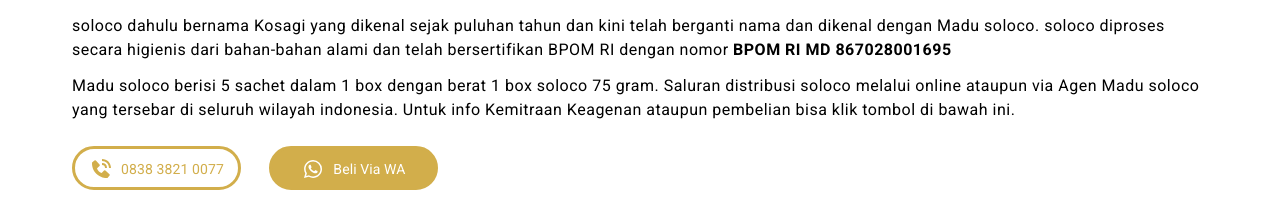
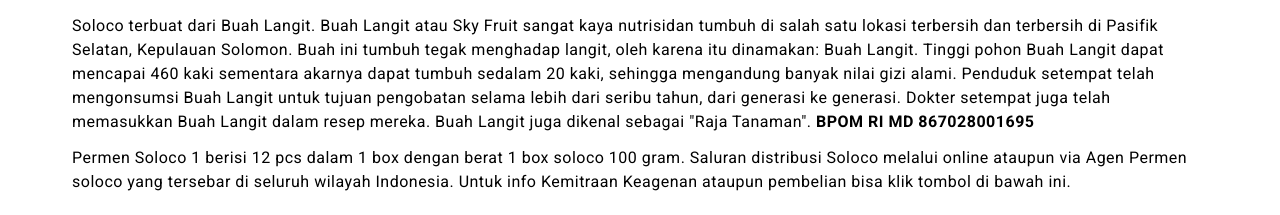
Before and after one commit to Blogereum/soloco, a plain HTML site: page index.html in a window 1280 px wide. Shown: the part 2228-2443 px from the top of the page. Drawn offline with Linux system fonts and the light colour scheme.

Commit message:
deskripsi produk
deskripsi produk

```diff
--- a/index.html
+++ b/index.html
@@ -372,13 +372,11 @@
                         allow="accelerometer; autoplay; clipboard-write; encrypted-media; gyroscope; picture-in-picture; web-share"
                         allowfullscreen></iframe></article>
                 <p class="" title="madu soloco">
-                    soloco dahulu bernama Kosagi yang dikenal sejak puluhan tahun dan kini telah berganti nama dan
-                    dikenal dengan Madu soloco. soloco diproses secara higienis dari bahan-bahan alami dan telah
-                    bersertifikan BPOM RI dengan nomor <b title="nomor BPOM soloco">BPOM RI MD 867028001695</b>
+                    Soloco terbuat dari Buah Langit. Buah Langit atau Sky Fruit sangat kaya nutrisidan tumbuh di salah satu lokasi terbersih dan terbersih di Pasifik Selatan, Kepulauan Solomon. Buah ini tumbuh tegak menghadap langit, oleh karena itu dinamakan: Buah Langit. Tinggi pohon Buah Langit dapat mencapai 460 kaki sementara akarnya dapat tumbuh sedalam 20 kaki, sehingga mengandung banyak nilai gizi alami. Penduduk setempat telah mengonsumsi Buah Langit untuk tujuan pengobatan selama lebih dari seribu tahun, dari generasi ke generasi. Dokter setempat juga telah memasukkan Buah Langit dalam resep mereka. Buah Langit juga dikenal sebagai "Raja Tanaman". <b title="nomor BPOM soloco">BPOM RI MD 867028001695</b>
                 </p>
                 <p class="agen-soloco" title="agen soloco">
-                    Madu soloco berisi 5 sachet dalam 1 box dengan berat 1 box soloco 75 gram. Saluran distribusi soloco
-                    melalui online ataupun via Agen Madu soloco yang tersebar di seluruh wilayah indonesia. Untuk info
+                    Permen Soloco 1 berisi 12 pcs dalam 1 box dengan berat 1 box soloco 100 gram. Saluran distribusi Soloco
+                    melalui online ataupun via Agen Permen soloco yang tersebar di seluruh wilayah Indonesia. Untuk info
                     Kemitraan Keagenan ataupun pembelian bisa klik tombol di bawah ini.
                 </p>
                 <article title="Agen soloco Terdekat" class="cta__btn">
```
